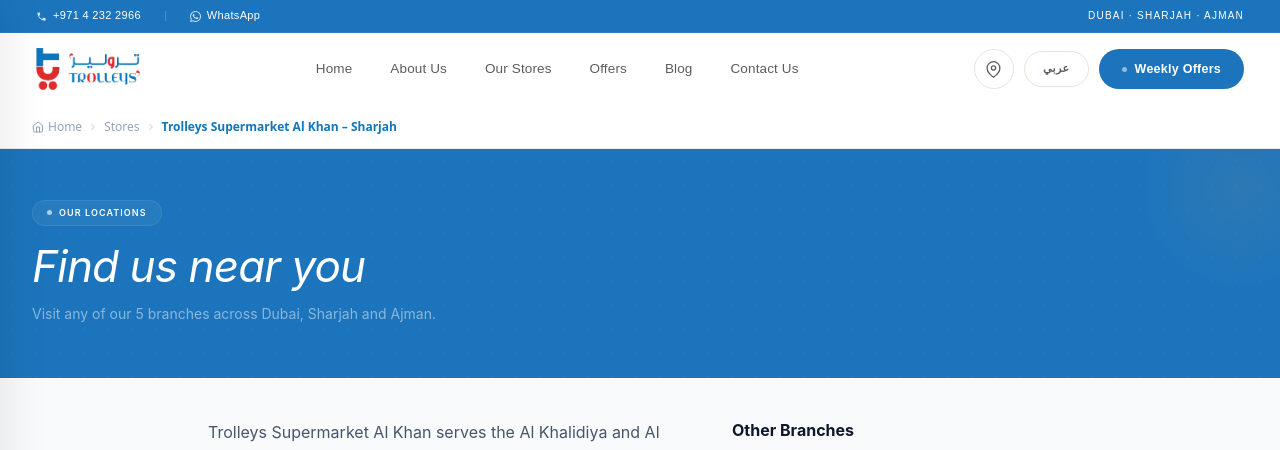
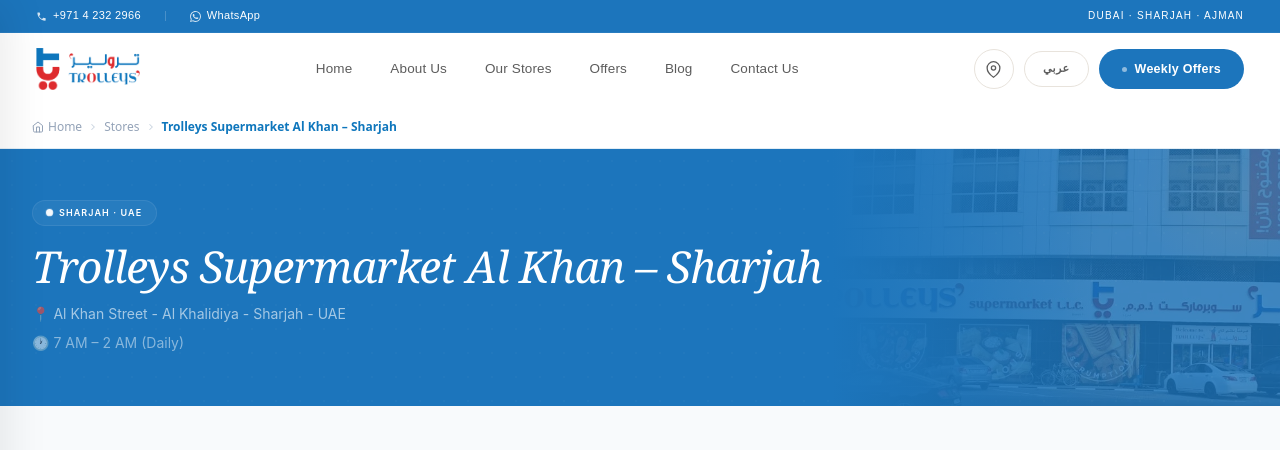
Before and after one commit to trolleysmarketing-lgtm/trolleyssupermarketllc, a Next.js app: page /en/stores/al-khan-sharjah in a window 1280 px wide. Shown: the top 450 px of the page. Built offline with nearby package versions, Linux system fonts and the light colour scheme; no server answers.

Commit message:
feat: contact-style hero for store detail page

```diff
--- a/src/app/[locale]/stores/[slug]/page.tsx
+++ b/src/app/[locale]/stores/[slug]/page.tsx
@@ -227,6 +227,11 @@
       />
 
       <style>{`
+        @keyframes pulse {
+          0%, 100% { opacity: .5; transform: scale(1); }
+          50% { opacity: 1; transform: scale(1.5); }
+        }
+        .serif { font-family: Georgia, 'Times New Roman', serif; }
         .store-layout {
           display: grid;
           grid-template-columns: 1fr 340px;
@@ -244,12 +249,6 @@
           gap: 12px;
           flex-wrap: wrap;
         }
-        .hero-img {
-          width: 100%;
-          height: 340px;
-          object-fit: cover;
-          opacity: 0.55;
-        }
         @media (max-width: 768px) {
           .store-layout {
             grid-template-columns: 1fr;
@@ -258,17 +257,9 @@
           .info-grid {
             grid-template-columns: 1fr;
           }
-          .hero-img {
-            height: 240px;
-          }
           .action-btns a {
             width: 100%;
             justify-content: center;
-          }
-        }
-        @media (max-width: 480px) {
-          .hero-img {
-            height: 200px;
           }
         }
       `}</style>
@@ -284,19 +275,43 @@
           ]}
         />
 
-               {/* HERO */}
+        {/* ── Hero ── */}
         <div style={{ background: "linear-gradient(135deg, #1C75BC 0%, #1C75BC 100%)", position: "relative", overflow: "hidden", padding: "48px 32px 52px" }}>
+          {/* Nokta desen */}
           <div style={{ position: "absolute", inset: 0, opacity: .02, backgroundImage: "radial-gradient(circle, #fff 1px, transparent 1px)", backgroundSize: "24px 24px", pointerEvents: "none" }} />
+          {/* Dekoratif daire */}
           <div style={{ position: "absolute", top: -60, right: -60, width: 200, height: 200, borderRadius: "50%", background: "radial-gradient(circle, rgba(200,149,108,.1) 0%, transparent 70%)", pointerEvents: "none" }} />
+          {/* Mağaza resmi sağda — sadece büyük ekranda */}
+          <div style={{ position: "absolute", top: 0, right: 0, bottom: 0, width: "35%", overflow: "hidden", pointerEvents: "none" }}>
+            <img
+              src={store.image}
+              alt=""
+              aria-hidden="true"
+              style={{ width: "100%", height: "100%", objectFit: "cover", opacity: 0.18 }}
+            />
+            <div style={{ position: "absolute", inset: 0, background: "linear-gradient(to right, #1C75BC 0%, transparent 60%)" }} />
+          </div>
+
           <div style={{ maxWidth: 1280, margin: "0 auto", position: "relative", zIndex: 1 }}>
+            {/* Badge */}
             <div style={{ display: "inline-flex", alignItems: "center", gap: 7, background: "rgba(255,255,255,.05)", border: "1px solid rgba(255,255,255,.08)", padding: "5px 14px", borderRadius: 999, marginBottom: 16 }}>
               <span style={{ width: 5, height: 5, borderRadius: "50%", background: "#fff", animation: "pulse 2s ease-in-out infinite" }} />
-                     <span style={{ fontSize: 9, fontWeight: 600, letterSpacing: ".12em", textTransform: "uppercase", color: "#fff" }}>{t("hero_badge")}</span>
+              <span style={{ fontSize: 9, fontWeight: 600, letterSpacing: ".12em", textTransform: "uppercase", color: "#fff" }}>
+                {store.city} · UAE
+              </span>
             </div>
-                   <h1 className="serif" style={{ fontSize: "clamp(28px,4vw,44px)", fontStyle: "italic", fontWeight: 400, color: "#fff", margin: "0 0 12px", lineHeight: 1.12, letterSpacing: "-.02em" }}>
-                     {t("hero_title_line1")}{" "}<em style={{ color: "#fff", fontStyle: "italic" }}>{t("hero_title_line2")}</em>
+            {/* Başlık */}
+            <h1 className="serif" style={{ fontSize: "clamp(24px, 4vw, 44px)", fontStyle: "italic", fontWeight: 400, color: "#fff", margin: "0 0 12px", lineHeight: 1.12, letterSpacing: "-.02em" }}>
+              {name}
             </h1>
-                   <p style={{ fontSize: 14, color: "rgba(255,255,255,.48)", margin: 0, maxWidth: 500 }}>{t("hero_description")}</p>
+            {/* Adres */}
+            <p style={{ fontSize: 14, color: "rgba(255,255,255,.6)", margin: "0 0 6px", maxWidth: 500 }}>
+              📍 {addr}
+            </p>
+            {/* Saat */}
+            <p style={{ fontSize: 14, color: "rgba(255,255,255,.48)", margin: 0, maxWidth: 500 }}>
+              🕐 {store.hours}
+            </p>
           </div>
         </div>
 
```
Lines whose indentation alone changed are shown as unchanged.
